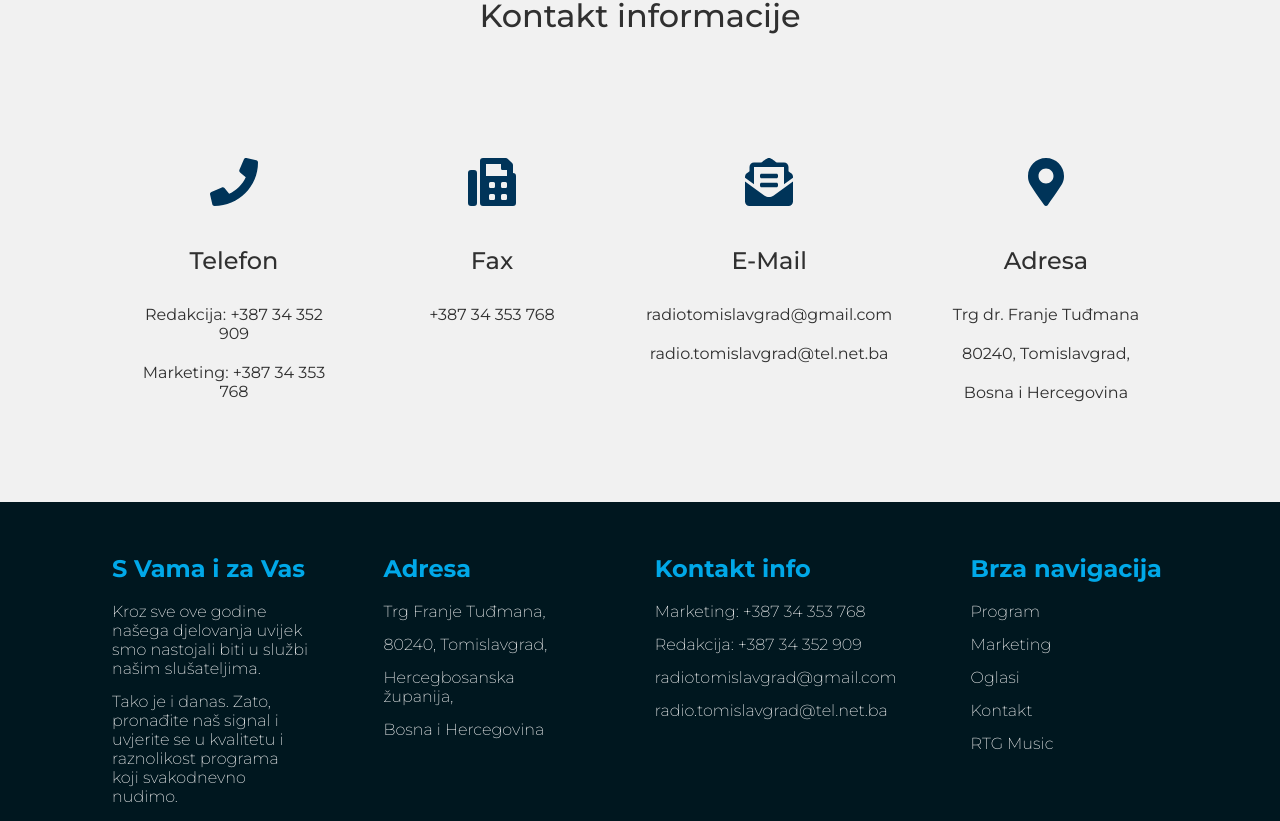
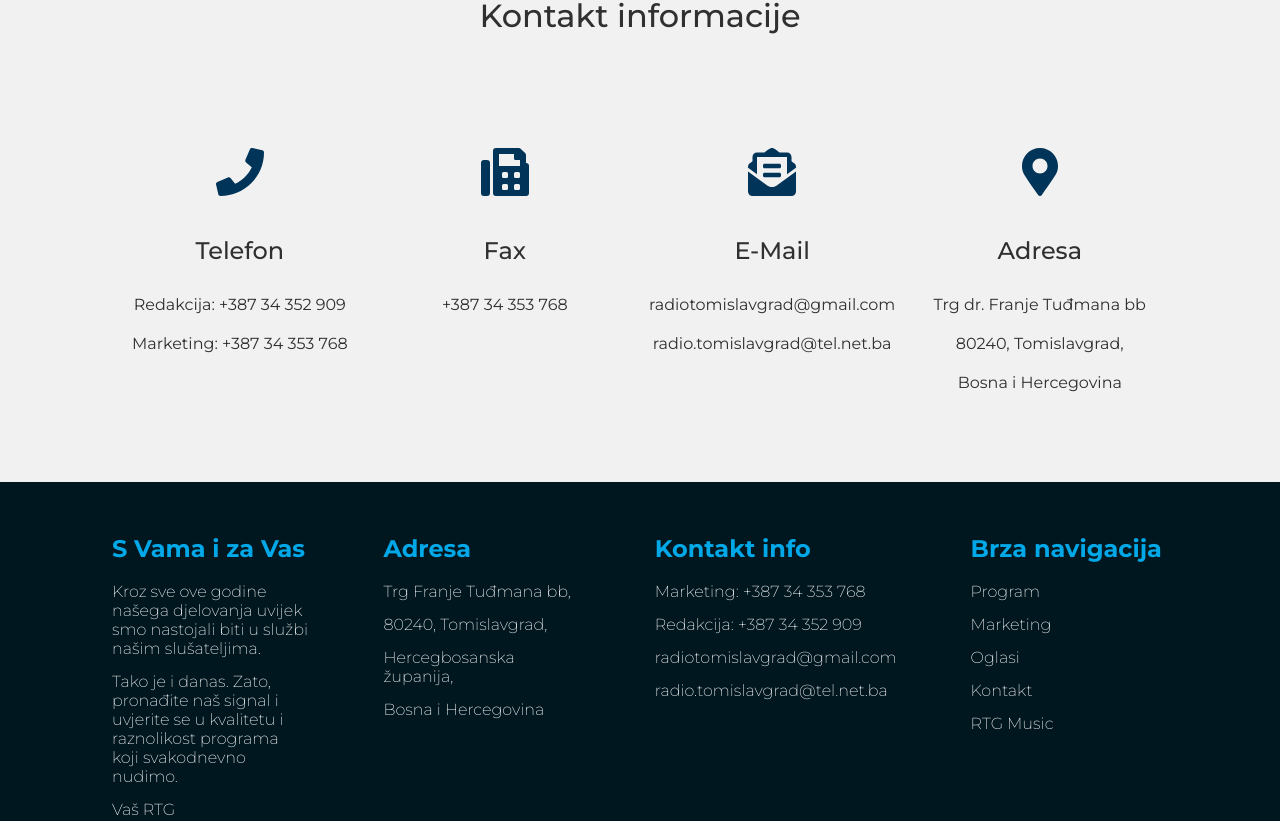
Before and after one commit to MilicTG/radio-tg, a React (Create React App) app: page /kontakt in a window 1280 px wide. Shown: the part 409-1230 px from the top of the page. Built offline with nearby package versions, Linux system fonts and the light colour scheme.

Commit message:
Some grammar fix

```diff
--- a/src/components/contactCard/contactCard.style.js
+++ b/src/components/contactCard/contactCard.style.js
@@ -18,8 +18,10 @@ export const cardWrapper = styled.div`
    @media ${device.deviceTabletLand} {
    }
    @media ${device.deviceDesktop} {
+      padding: 1rem 1rem;
    }
    @media ${device.deviceDesktopHD} {
+      padding: 2rem 2rem;
    }
 `;
 
--- a/src/components/footer/footer.component.jsx
+++ b/src/components/footer/footer.component.jsx
@@ -46,7 +46,7 @@ const footer = () => {
                      </thead>
                      <tbody>
                         <tr>
-                           <td>Trg Franje Tuđmana,</td>
+                           <td>Trg Franje Tuđmana bb,</td>
                            <td>80240, Tomislavgrad,</td>
                            <td>Hercegbosanska županija,</td>
                            <td>Bosna i Hercegovina</td>
--- a/src/pages/contactPage/contact.page.jsx
+++ b/src/pages/contactPage/contact.page.jsx
@@ -65,7 +65,7 @@ class ContactPage extends Component {
                      </ContactCard>
                      <ContactCard icon={faMapMarkerAlt}>
                         <h3>Adresa</h3>
-                        <p>Trg dr. Franje Tuđmana</p>
+                        <p>Trg dr. Franje Tuđmana bb</p>
                         <p>80240, Tomislavgrad,</p>
                         <p>Bosna i Hercegovina</p>
                      </ContactCard>
--- a/src/pages/contactPage/contact.style.js
+++ b/src/pages/contactPage/contact.style.js
@@ -21,6 +21,7 @@ export const contactCardsWrapper = styled.section`
    }
    @media ${device.deviceDesktop} {
       grid-template-columns: 1fr 1fr 1fr 1fr;
+      grid-column-gap: 0.5rem;
    }
    @media ${device.deviceDesktopHD} {
       grid-template-columns: 1fr 1fr 1fr 1fr;
```
